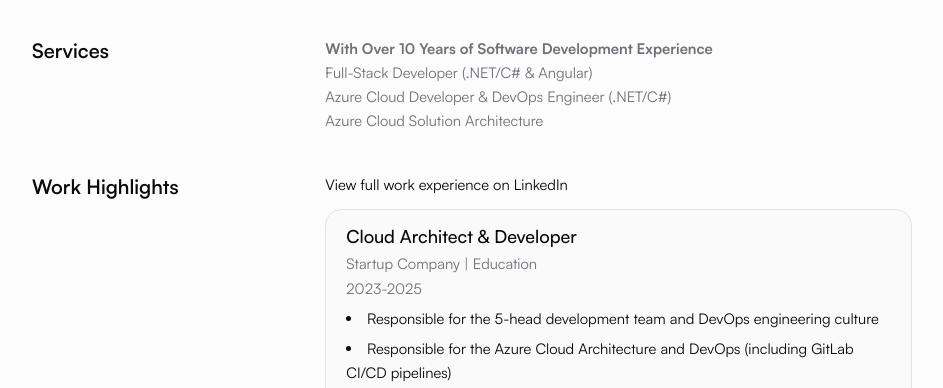
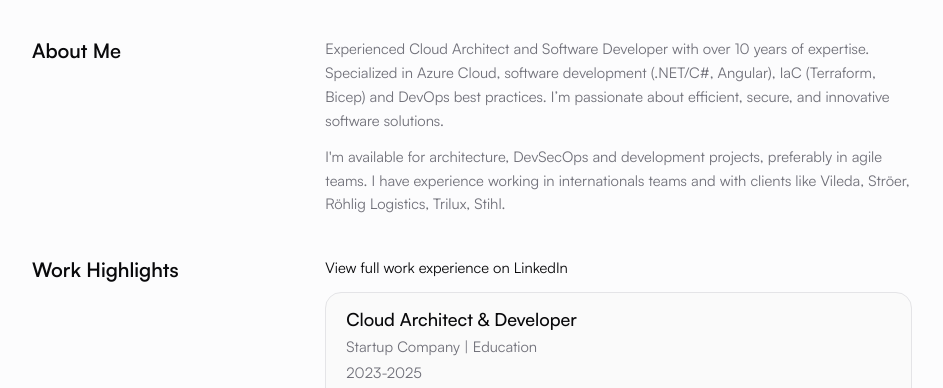
Before and after one commit to mreinfurt/mreinfurt.github.io, an Astro site: page / in a window 1280 px wide. Shown: the part 376-764 px from the top of the page, without its empty margins (168-1111 px from the left). Built offline with nearby package versions, Linux system fonts and the light colour scheme; Astro itself is replaced by a stand-in of ours; some packages are replaced by stand-ins of ours.

Commit message:
Update about me

```diff
--- a/src/pages/index.astro
+++ b/src/pages/index.astro
@@ -81,13 +81,11 @@ const security = ["ISO 27001", "DevSecOps"];
       </div>
     </section>
 
-    <Section title="Services">
+    <Section title="About Me">
       <p class="text-muted-foreground">
-		  <b>With Over 10 Years of Software Development Experience</b><br />
-        Full-Stack Developer (.NET/C# & Angular)<br />
-        Azure Cloud Developer & DevOps Engineer (.NET/C#)<br />
-        Azure Cloud Solution Architecture<br />
+        Experienced Cloud Architect and Software Developer with over 10 years of expertise. Specialized in Azure Cloud, software development (.NET/C#, Angular), IaC (Terraform, Bicep) and DevOps best practices. I’m passionate about efficient, secure, and innovative software solutions.
       </p>
+      <p class="text-muted-foreground">I'm available for architecture, DevSecOps and development projects, preferably  in agile teams. I have experience working in internationals teams and with clients like Vileda, Ströer, Röhlig Logistics, Trilux, Stihl.</p>
     </Section>
 
     <Section title="Work Highlights">
```
